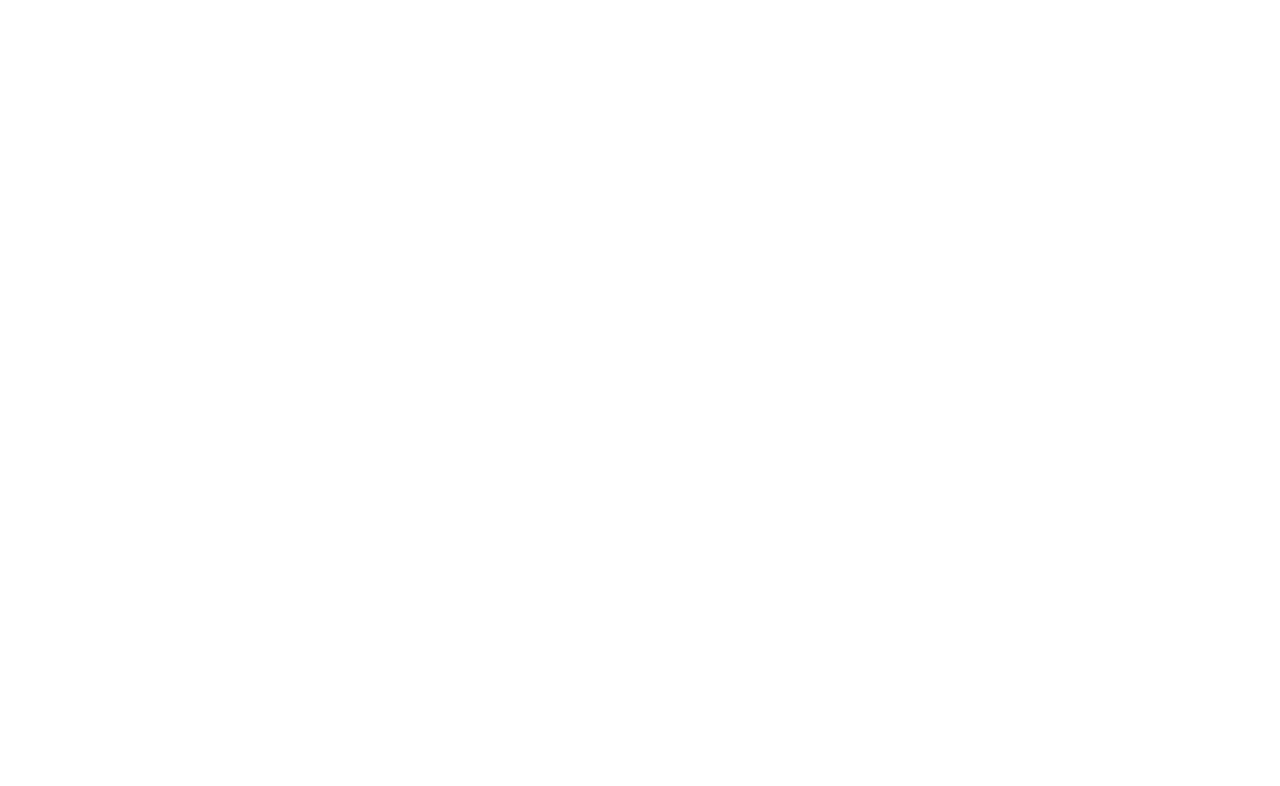
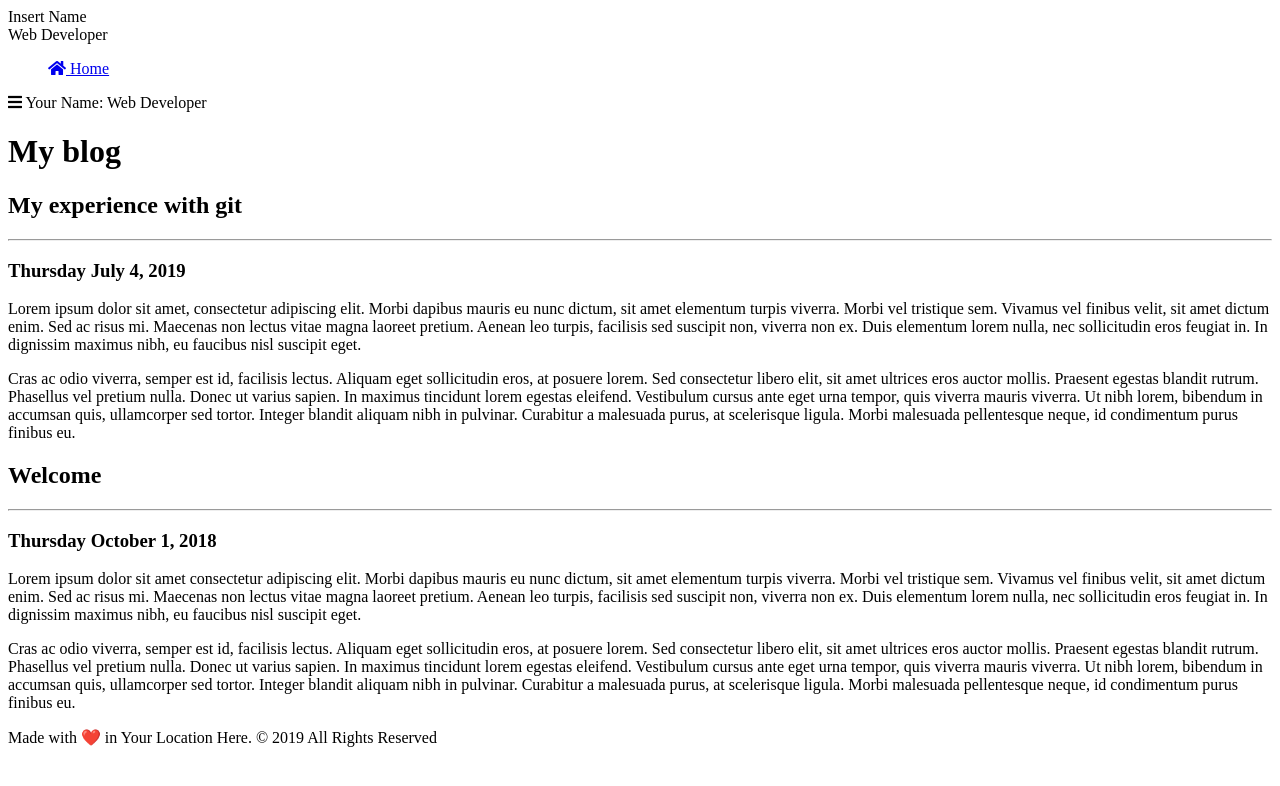
Before and after one commit to gladieschanggoodluck/my-personal-blog, a plain HTML site: page index.html in a window 1280 px wide. Drawn offline with Linux system fonts and the light colour scheme.

Commit message:
Add Font Awesome Icons

```diff
--- a/index.html
+++ b/index.html
@@ -1,12 +1,98 @@
 <!DOCTYPE html>
 <html lang="en">
-<head>
-  <meta charset="UTF-8">
-  <meta name="viewport" content="width=device-width, initial-scale=1.0">
-  <meta http-equiv="X-UA-Compatible" content="ie=edge">
-  <title>Insert Name - Web Developer</title>
-</head>
-<body>
+ <head>
+   <meta charset="UTF-8" />
+   <meta name="viewport" content="width=device-width, initial-scale=1.0" />
+   <meta http-equiv="X-UA-Compatible" content="ie=edge" />
+   <link
+     rel="stylesheet"
+     href="https://use.fontawesome.com/releases/v5.4.1/css/all.css"
+   />
+   <title>Insert Name - Web Developer</title>
+ </head>
+ <body>
+   <div class="parent">
+     <div class="wrapper">
+       <nav>
+         <div class="inner-wrap">
+           <div class="site-header">Insert Name</div>
+           <div class="site-subheader">Web Developer</div>
+           <ul class="site-navigation">
+             <a href="index.html"><i class="fas fa-home"></i> Home</a>
+           </ul>
+         </div>
+       </nav>
 
-</body>
+       <main>
+         <div class="menu">
+           <div class="menu-icon" id="sidebarCollapse">
+             <i class="fas fa-bars"></i>
+             <span class="mobile-header">Your Name: Web Developer</span>
+           </div>
+         </div>
+
+         <h1>My blog</h1>
+         <article>
+           <h2>My experience with git</h2>
+           <hr />
+           <h3>Thursday July 4, 2019</h3>
+           <p>
+             Lorem ipsum dolor sit amet, consectetur adipiscing elit. Morbi
+             dapibus mauris eu nunc dictum, sit amet elementum turpis viverra.
+             Morbi vel tristique sem. Vivamus vel finibus velit, sit amet
+             dictum enim. Sed ac risus mi. Maecenas non lectus vitae magna
+             laoreet pretium. Aenean leo turpis, facilisis sed suscipit non,
+             viverra non ex. Duis elementum lorem nulla, nec sollicitudin eros
+             feugiat in. In dignissim maximus nibh, eu faucibus nisl suscipit
+             eget.
+           </p>
+           <p>
+             Cras ac odio viverra, semper est id, facilisis lectus. Aliquam
+             eget sollicitudin eros, at posuere lorem. Sed consectetur libero
+             elit, sit amet ultrices eros auctor mollis. Praesent egestas
+             blandit rutrum. Phasellus vel pretium nulla. Donec ut varius
+             sapien. In maximus tincidunt lorem egestas eleifend. Vestibulum
+             cursus ante eget urna tempor, quis viverra mauris viverra. Ut nibh
+             lorem, bibendum in accumsan quis, ullamcorper sed tortor. Integer
+             blandit aliquam nibh in pulvinar. Curabitur a malesuada purus, at
+             scelerisque ligula. Morbi malesuada pellentesque neque, id
+             condimentum purus finibus eu.
+           </p>
+         </article>
+
+         <article>
+           <h2>Welcome</h2>
+           <hr />
+           <h3>Thursday October 1, 2018</h3>
+           <p>
+             Lorem ipsum dolor sit amet consectetur adipiscing elit. Morbi
+             dapibus mauris eu nunc dictum, sit amet elementum turpis viverra.
+             Morbi vel tristique sem. Vivamus vel finibus velit, sit amet
+             dictum enim. Sed ac risus mi. Maecenas non lectus vitae magna
+             laoreet pretium. Aenean leo turpis, facilisis sed suscipit non,
+             viverra non ex. Duis elementum lorem nulla, nec sollicitudin eros
+             feugiat in. In dignissim maximus nibh, eu faucibus nisl suscipit
+             eget.
+           </p>
+           <p>
+             Cras ac odio viverra, semper est id, facilisis lectus. Aliquam
+             eget sollicitudin eros, at posuere lorem. Sed consectetur libero
+             elit, sit amet ultrices eros auctor mollis. Praesent egestas
+             blandit rutrum. Phasellus vel pretium nulla. Donec ut varius
+             sapien. In maximus tincidunt lorem egestas eleifend. Vestibulum
+             cursus ante eget urna tempor, quis viverra mauris viverra. Ut nibh
+             lorem, bibendum in accumsan quis, ullamcorper sed tortor. Integer
+             blandit aliquam nibh in pulvinar. Curabitur a malesuada purus, at
+             scelerisque ligula. Morbi malesuada pellentesque neque, id
+             condimentum purus finibus eu.
+           </p>
+         </article>
+
+         <footer>
+           Made with ❤️ in Your Location Here. © 2019 All Rights Reserved
+         </footer>
+       </main>
+     </div>
+   </div>
+ </body>
 </html>
```
